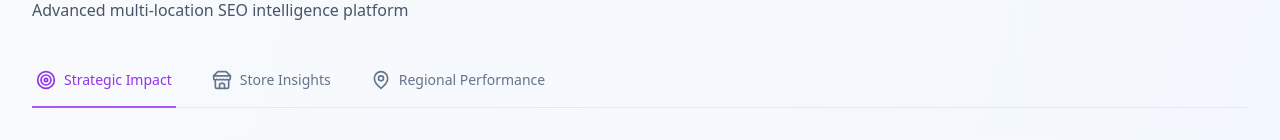
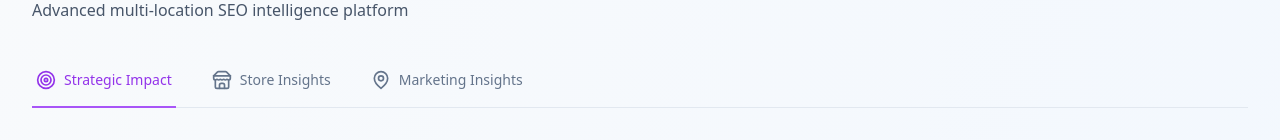
Before and after one commit to apurv123/growthcompass-seo-insights, a React (Vite) app: page /local-seo-plus in a window 1280 px wide. Shown: the part 143-283 px from the top of the page. Built offline with nearby package versions, Linux system fonts and the light colour scheme.

Commit message:
Updated LocalSEOPlusPlus.tsx

```diff
--- a/src/pages/LocalSEOPlusPlus.tsx
+++ b/src/pages/LocalSEOPlusPlus.tsx
@@ -35,7 +35,7 @@ const LocalSEOPlusPlus = () => {
   const tabs = [
     { id: 'strategic', label: 'Strategic Impact', icon: Target },
     { id: 'store', label: 'Store Insights', icon: Store },
-    { id: 'regional', label: 'Regional Performance', icon: MapPin }
+    { id: 'regional', label: 'Marketing Insights', icon: MapPin }
   ];
 
   const exportCSV = (filename: string) => {
```
